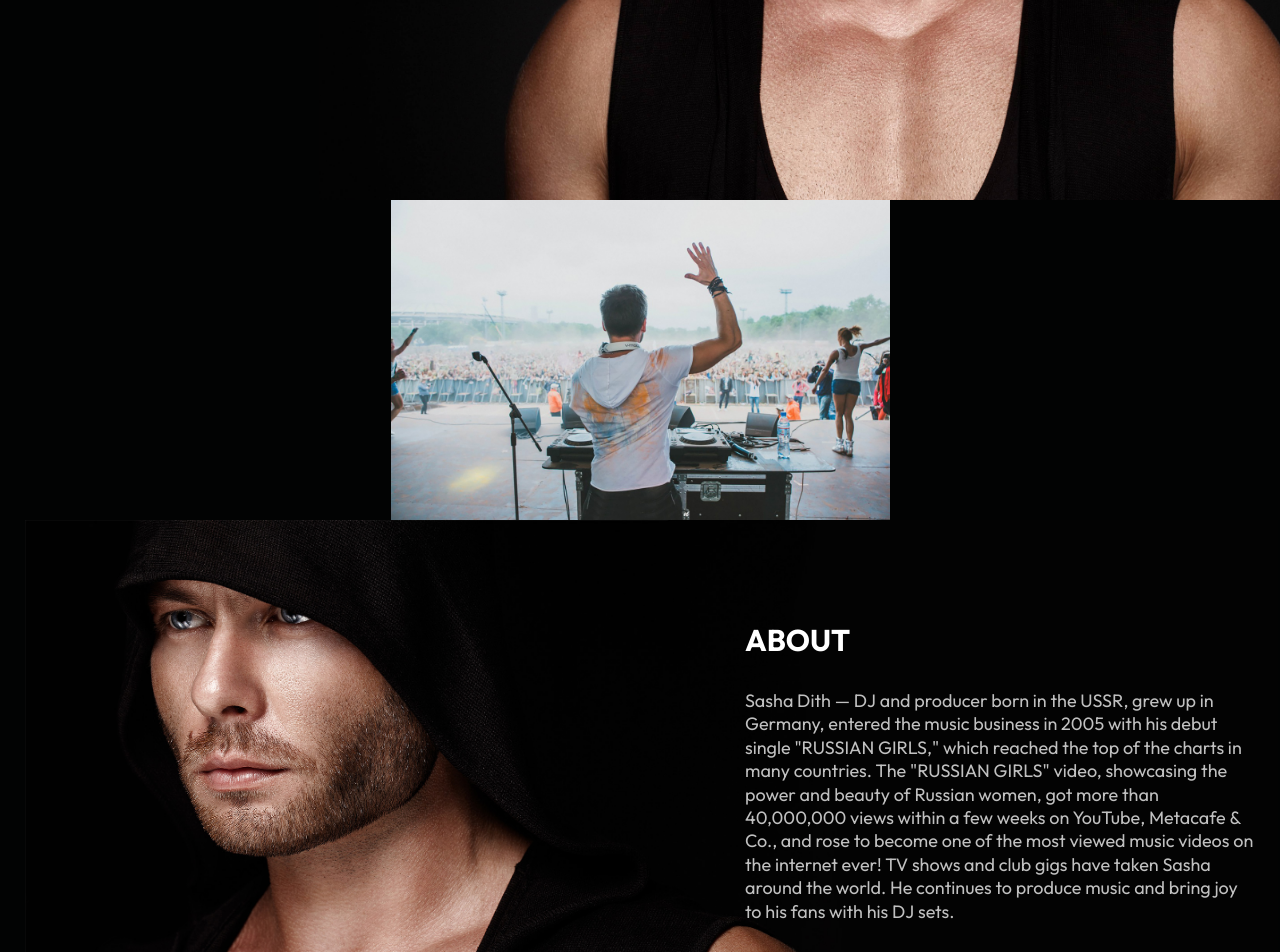
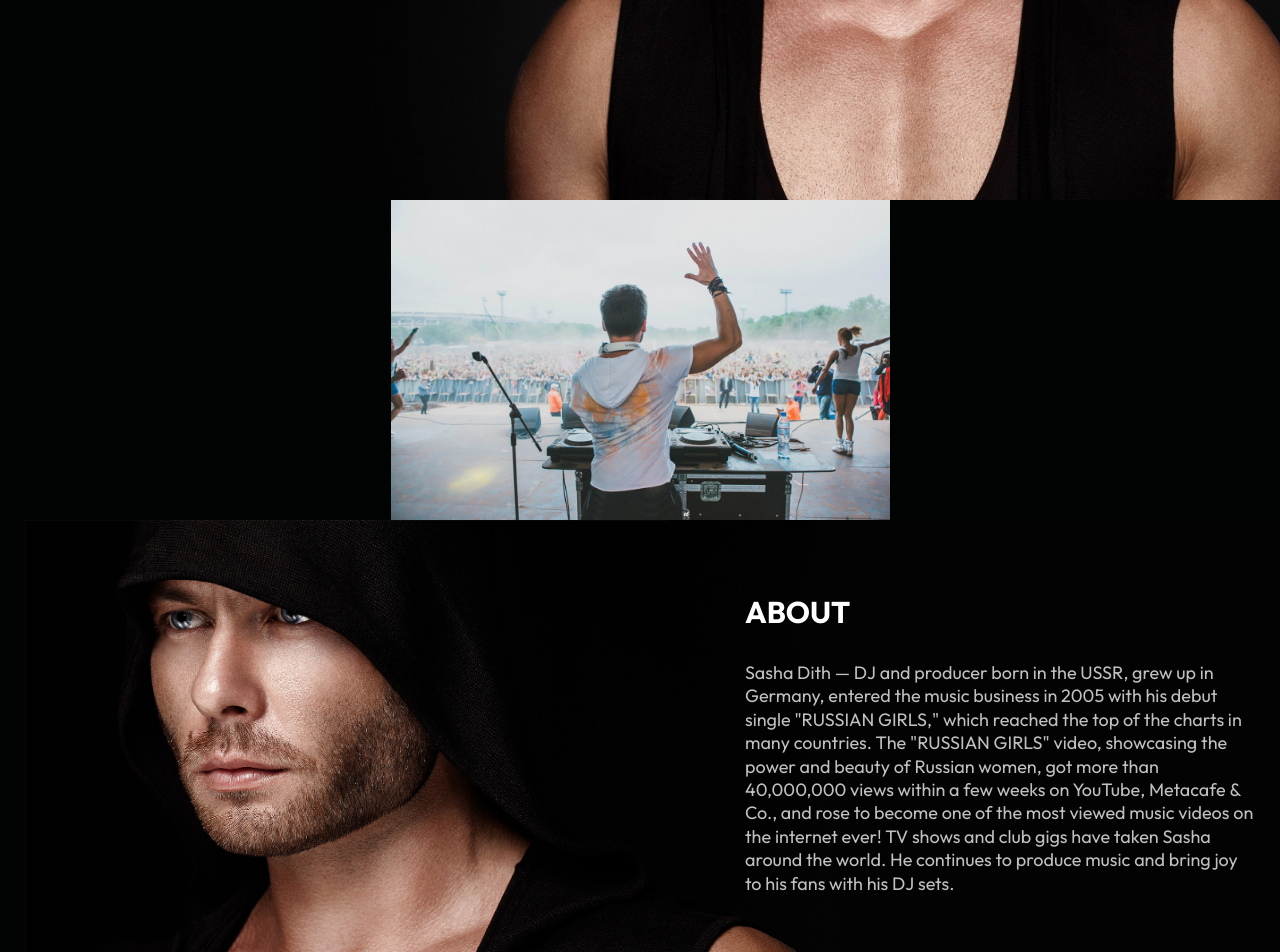
Before and after one commit to sashadith/website, a Next.js app: page / in a window 1280 px wide. Shown: the part 600-1552 px from the top of the page. Built offline with nearby package versions, Linux system fonts and the light colour scheme.

Commit message:
top content

```diff
--- a/src/components/Hero/Hero.module.scss
+++ b/src/components/Hero/Hero.module.scss
@@ -112,7 +112,7 @@
 .aboutBlockContent {
   position: absolute;
   right: 0;
-  top: 45%;
+  top: 40%;
   transform: translateY(-50%);
   max-width: 510px;
 }
```
